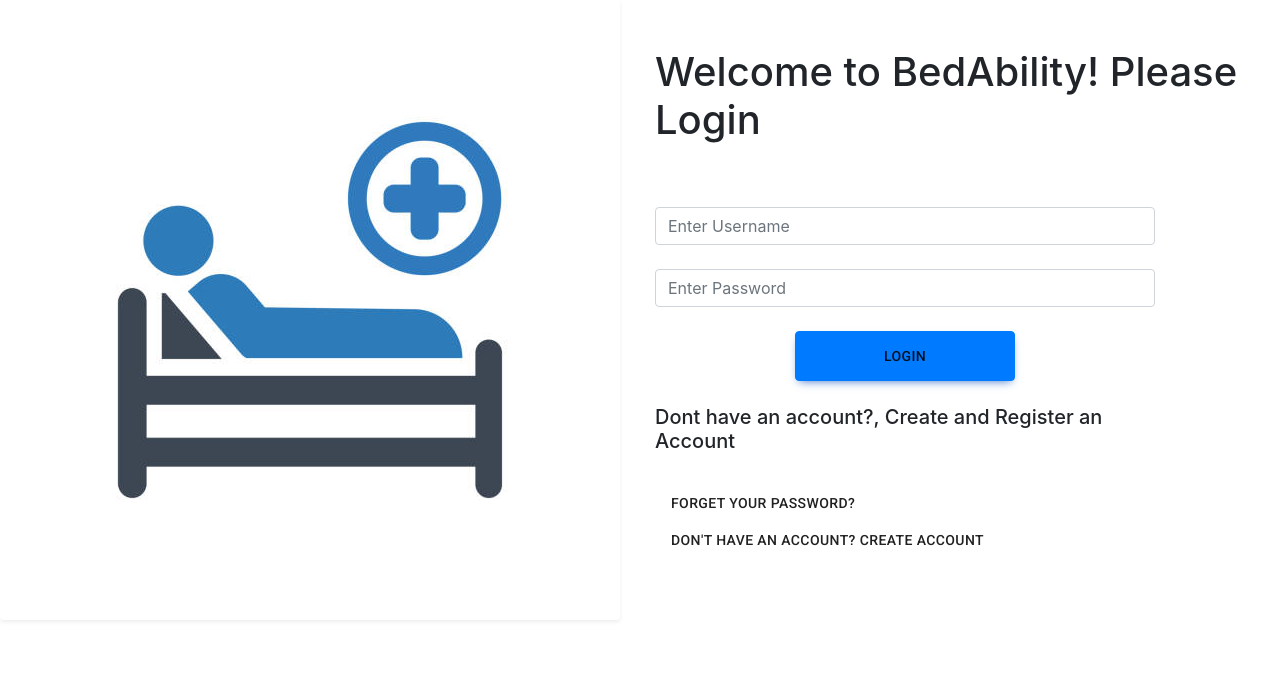
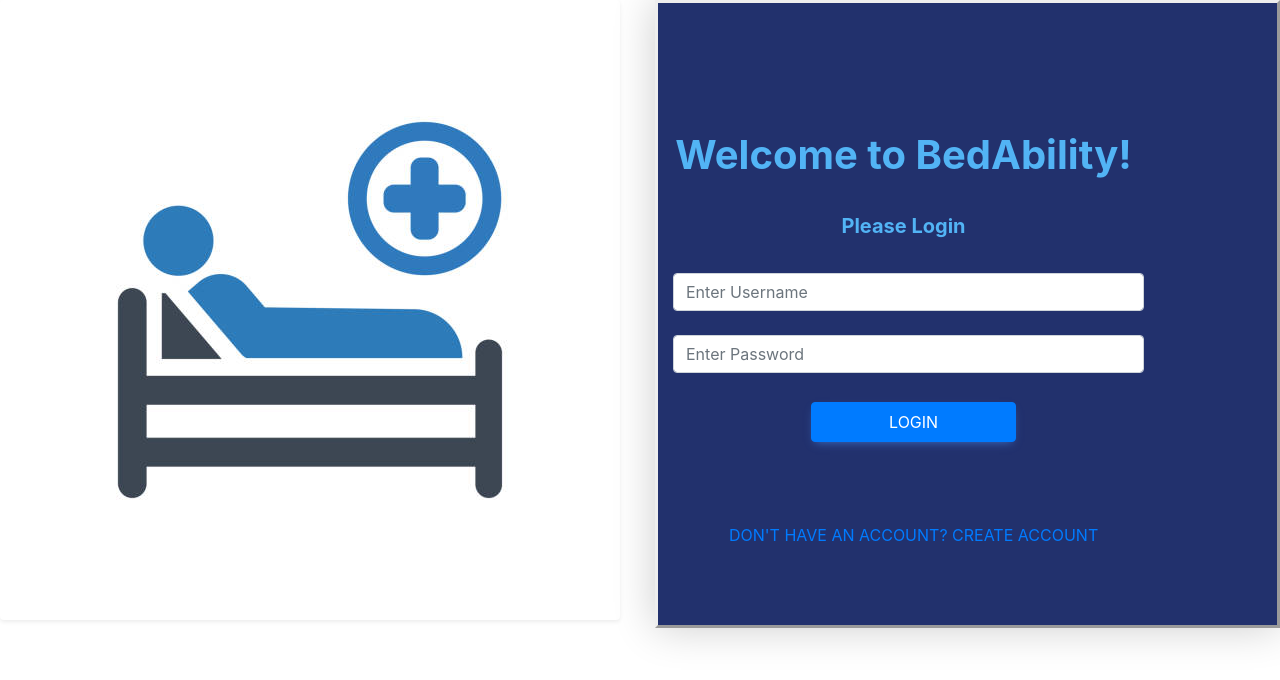
Before and after one commit to CMSC-129-Sprint-Works/BedAbility, a React (Create React App) app in the folder personnel/: page / in a window 1280 px wide. Shown: the top 680 px of the page. Built offline with nearby package versions, Linux system fonts and the light colour scheme.

Commit message:
Changes
Changes Improved UI

```diff
--- a/personnel/src/App.css
+++ b/personnel/src/App.css
@@ -1,7 +1,42 @@
 .App {
+  --color-primary: #a314db;
+  --color-primary-dark: #5c09aa;
+  --color-secondary: #252c6a;
+  --color-error: #db1414;
+  --color-success: #15fc00;
+  --border-radius: 4px;
+  margin: 0;
+  height: 100vh;
+  display: flex;
+  align-items: center;
+  justify-content: center;
+  font-size: 18px;
+  font: 500 1rem 'Quicksand', sans-serif;
+  /*background-image: url("src/hospitalbed.jpg");*/
+  background-size: cover;
+  margin-bottom: 2rem;
   text-align: center;
 }
 
+.App-welcome {
+  margin-bottom: 2rem;
+  margin-right: 8rem;
+  text-align: center;
+  color: #52b4f5;
+  align-items: stretch;
+  font-size: 30pt;
+  font-weight: bolder;
+
+}
+.App-title {
+  margin-bottom: 2rem;
+  margin-right: 8rem;
+  text-align: center;
+  color: #52b4f5;
+  align-items: center;
+  font-size: 15pt;
+  font-weight: bolder;
+}
 .App-logo {
   height: 40vmin;
   pointer-events: none;
@@ -14,7 +49,7 @@
 }
 
 .App-header {
-  background-color: #282c34;
+  background-color: #1560f5;
   min-height: 100vh;
   display: flex;
   flex-direction: column;
@@ -24,15 +59,62 @@
   color: white;
 }
 
+.App-inputBox {
+  display: block;
+  width: 100%;
+  padding: 0.75rem;
+  box-sizing: border-box;
+  border-radius: var(--border-radius);
+  border: 1px solid #dddddd;
+  outline: none;
+  background: #eeeeee;
+  transition: background 0.2s, border-color 0.2s;
+}
+
 .App-link {
-  color: #61dafb;
+  color: #00fa70;
 }
 
 @keyframes App-logo-spin {
   from {
     transform: rotate(0deg);
   }
+
   to {
     transform: rotate(360deg);
   }
 }
+
+.App-button {
+  width: 100%;
+  height: 40px;
+  padding: 1rem 2rem;
+  font-weight: bold;
+  text-align: center;
+  font-size: 1.1rem;
+  color: #ffffff;
+  margin: 5px;
+  border: none;
+  border-radius: var(--border-radius);
+  outline: none;
+  cursor: pointer;
+  background-color: var(--color-primary);
+}
+
+
+
+.App-text {
+  font: 500 1rem 'Quicksand', sans-serif;
+  color: white;
+}
+
+.App-container {
+  width: 500px;
+  height: 300 px;
+  max-width: 500px;
+
+  border-style: outset;
+  padding: 5rem;
+  box-shadow: 0 0 40px rgba(0, 0, 0, 0.2);
+  background: hsl(228, 52%, 28%);
+}
--- a/personnel/src/components/HPConfirm.js
+++ b/personnel/src/components/HPConfirm.js
@@ -1,9 +1,14 @@
-import React, { Component } from 'react';
+/*import React, { Component } from 'react';
 import { ThemeProvider as MuiThemeProvider } from '@material-ui/core/styles';
 import { List, ListItem, ListItemText } from '@material-ui/core/';
 import Button from '@material-ui/core/Button';
 import {Form} from 'react-bootstrap';
-import { MDBBtn } from 'mdb-react-ui-kit';
+import { MDBBtn } from 'mdb-react-ui-kit';*/
+
+import React, { Component } from 'react';
+import {ThemeProvider as MuiThemeProvider, Form, Button} from 'react-bootstrap';
+import { List, ListItem, ListItemText } from '@material-ui/core/';
+
 
 export class HPConfirm extends Component {
   continue = e => {
@@ -35,32 +40,27 @@ export class HPConfirm extends Component {
                 <ListItemText primary="Age" secondary={age} />
               </ListItem>
               <ListItem>
-                <ListItemText primary="Address" secondary={address} />
-              </ListItem>
-              <ListItem>
                 <ListItemText primary="Position" secondary={position} />
               </ListItem>
               <ListItem>
                 <ListItemText primary="Username" secondary={userName} />
               </ListItem>
               <ListItem>
+                <ListItemText primary="Address" secondary={address} />
+              </ListItem>
+              <ListItem>
                 <ListItemText primary="Password" secondary={passWord} />
               </ListItem>
             </List>
-            <div class="d-grid gap-2 d-md-flex justify-content-md-end">
-            <MDBBtn>
+             <div class="d-grid gap-2 d-md-flex justify-content-md-end">
               <Button
                 color="Secondary"
                 onClick={this.back}
                 >CANCEL</Button>
-              </MDBBtn>
-              <MDBBtn>
                <Button
                 color="primary"
                 onClick={this.continue}
                 >CONTINUE</Button>
-              </MDBBtn>
-
             </div>
         </Form>
         </>
--- a/personnel/src/components/HPLogin.js
+++ b/personnel/src/components/HPLogin.js
@@ -1,8 +1,10 @@
-import React, { Component } from 'react';
+/*import React, { Component } from 'react';
 import { ThemeProvider as MuiThemeProvider } from '@material-ui/core/styles';
 import Button from '@material-ui/core/Button';
-import {Form} from 'react-bootstrap';
-import { MDBBtn } from 'mdb-react-ui-kit';
+import {Form, Container} from 'react-bootstrap';
+import { MDBBtn } from 'mdb-react-ui-kit';*/
+import React, { Component } from 'react';
+import {ThemeProvider as MuiThemeProvider, Form, Button, Container} from 'react-bootstrap';
 
 export class HPLogin extends Component {
   continue = e => {
@@ -13,12 +15,15 @@ export class HPLogin extends Component {
   render() {
     const { values, handleChange } = this.props;
     return (
+      <Container className = "App-container">
       <MuiThemeProvider>
         <>
+
         <br/>
         <br/>
-        <h1>Welcome to BedAbility! Please Login</h1>
-        <Form style={{width:"80%", marginLeft:"0%", marginTop:"10%"}}>
+        <h1 className = "App-welcome">Welcome to BedAbility!</h1>
+        <p className = "App-title">Please Login</p>
+        <Form style={{width:"80%", marginLeft:"0%", marginTop:"5%", marginRight:"10%"}}>
             <Form.Control
               placeholder="Enter Username"
               label="Username"
@@ -31,6 +36,7 @@ export class HPLogin extends Component {
             <Form.Control
               placeholder="Enter Password"
               label="Password"
+              type="password"
               onChange={handleChange('passWord')}
               defaultValue={values.passWord}
               margin="normal"
@@ -38,28 +44,21 @@ export class HPLogin extends Component {
             />
             <br />
             <div class="d-grid gap-2 col-6 mx-auto">
-               <MDBBtn>
-                <Button
-                color="black"
-                type="Submit">LOGIN
-              </Button>
-              </MDBBtn>
+                        <Button className = "App-button" color="black" type="Submit">
+                            LOGIN
+                        </Button>
             </div>
             <br />
-            <h5>Dont have an account?, Create and Register an Account</h5>
             <br />
-            <div className = "App-button">
-                <Button  variant="link" onClick={this.continue}>
-                  Forget your password?
-                </Button>
-                <br/>
-                <Button color="black" variant="link" onClick={this.continue}>
+           <div className = "App-button">
+              <Button color="black" variant="link" onClick={this.continue}>
                   Don't have an account? Create Account
-                </Button>
-            </div>
+              </Button>
+          </div>
         </Form>
         </>
       </MuiThemeProvider>
+      </Container>
     );
   }
 }
--- a/personnel/src/components/HPRegister.js
+++ b/personnel/src/components/HPRegister.js
@@ -1,8 +1,12 @@
-import React, { Component } from 'react';
+/*import React, { Component } from 'react';
 import { ThemeProvider as MuiThemeProvider } from '@material-ui/core/styles';
 import Button from '@material-ui/core/Button';
 import {Form} from 'react-bootstrap';
-import { MDBBtn } from 'mdb-react-ui-kit';
+import { MDBBtn } from 'mdb-react-ui-kit';*/
+
+import React, { Component } from 'react';
+import {ThemeProvider as MuiThemeProvider, Form, Button} from 'react-bootstrap';
+
 
 export class HPRegister extends Component {
   continue = e => {
@@ -44,15 +48,6 @@ export class HPRegister extends Component {
             />
             <br />
             <Form.Control
-              placeholder="Enter Your Complete Address"
-              label="Address"
-              onChange={handleChange('address')}
-              defaultValue={values.address}
-              margin="normal"
-              fullWidth
-            />
-            <br />
-            <Form.Control
               placeholder="Enter your Position / Occupation"
               label="Position"
               onChange={handleChange('position')}
@@ -70,6 +65,15 @@ export class HPRegister extends Component {
               fullWidth
             />
              <br />
+                <Form.Control
+              placeholder="Enter Your Email Address"
+              label="Address"
+              onChange={handleChange('address')}
+              defaultValue={values.address}
+              margin="normal"
+              fullWidth
+            />
+            <br />
             <Form.Control
               placeholder="Enter your Password"
               label="Password"
@@ -89,19 +93,14 @@ export class HPRegister extends Component {
             />
              <br />
             <div class="d-grid gap-2 d-md-flex justify-content-md-end">
-            <MDBBtn>
               <Button
                 color="Secondary"
                 onClick={this.back}
                 >CANCEL</Button>
-              </MDBBtn>
-              <MDBBtn>
                <Button
-                color="primary"
+                color="Primary"
                 onClick={this.continue}
                 >CONTINUE</Button>
-              </MDBBtn>
-
             </div>
         </Form>
         </>
--- a/personnel/src/components/HPSuccessreg.js
+++ b/personnel/src/components/HPSuccessreg.js
@@ -1,10 +1,11 @@
-import React, { Component } from 'react';
+/*import React, { Component } from 'react';
 import { ThemeProvider as MuiThemeProvider } from '@material-ui/core/styles';
 import {Form} from 'react-bootstrap';
 import Button from '@material-ui/core/Button';
+import { MDBBtn } from 'mdb-react-ui-kit';*/
 
-import { MDBBtn } from 'mdb-react-ui-kit';
-
+import React, { Component } from 'react';
+import {ThemeProvider as MuiThemeProvider, Form, Button} from 'react-bootstrap';
 
 export class HPSuccessreg extends Component {
 
@@ -25,12 +26,10 @@ export class HPSuccessreg extends Component {
             <p>Thank you for Registering. Please Login</p>
 
             <div class="d-grid gap-2 d-md-flex justify-content-md-end">
-            <MDBBtn>
               <Button
                 color="Secondary"
                 onClick={this.continue}
                 >PROCEED TO LOGIN</Button>
-              </MDBBtn>
             </div>
         </Form>
 
```
